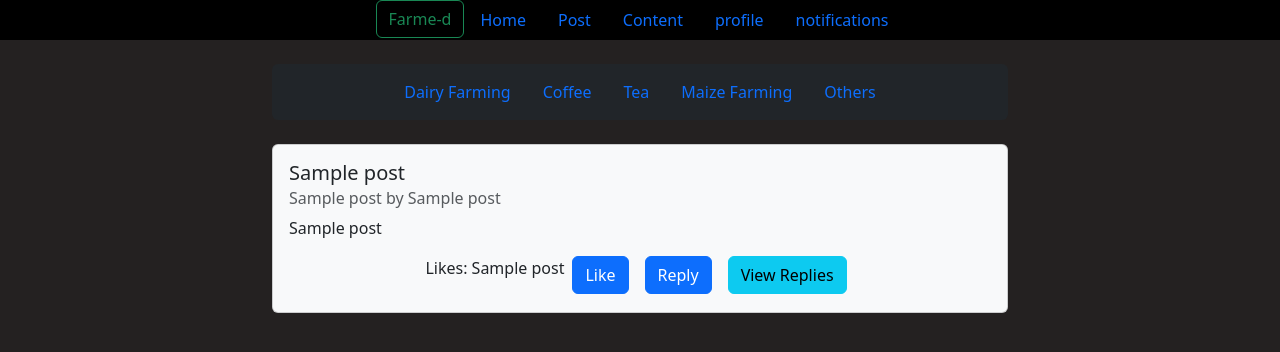
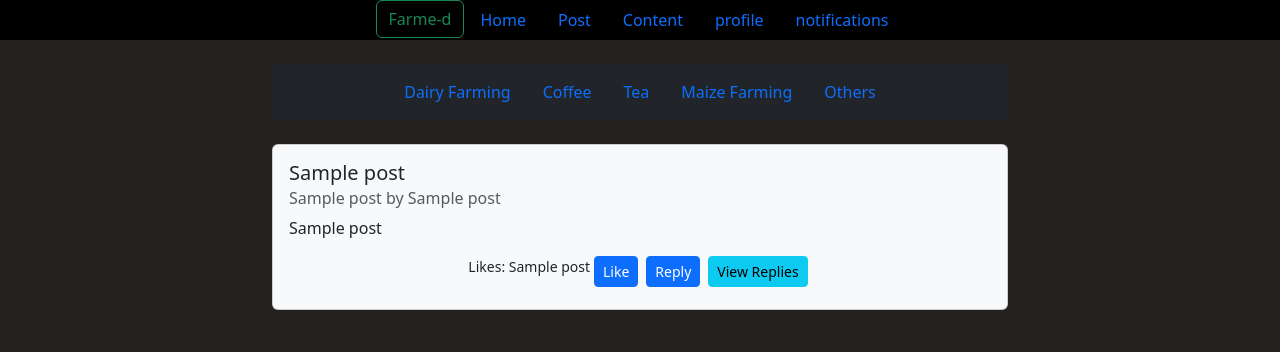
Before and after one commit to harun-kamande/farm-ed, a Flask app: template templates/content.html in a window 1280 px wide. Shown: the top 352 px of the page. Run offline with Flask 3, Linux system fonts and the light colour scheme; the template is opened without the code that fills it: most values are stand-ins (such as "Sample title", 1, 10 or a date in 2020).

Commit message:
system updates

```diff
--- a/app.py
+++ b/app.py
@@ -68,7 +68,6 @@ def content():
     return render_template("content.html", posts=posts, id=my_id[0][0], replies=replies)
 
 
-# Point to be explored
 @app.route("/login", methods=["POST", "GET"])
 def login():
     if request.method == "POST":
@@ -211,9 +210,17 @@ def dailyFarming():
     """)
 
     posts = cursor.fetchall()
+
+    cursor.execute("""
+        SELECT reply.id, reply.reply, reply.post_id, user_details.user_name
+        FROM reply
+        INNER JOIN user_details ON reply.user_id = user_details.id
+    """)
+    replies = cursor.fetchall()
+
     connection.close()
 
-    return render_template("content.html", posts=posts, id=my_id[0][0])
+    return render_template("content.html", posts=posts, id=my_id[0][0], replies=replies)
 
 
 @app.route("/coffee")
@@ -233,9 +240,18 @@ def coffee():
         ORDER BY posts.likes DESC
     """)
     posts = cursor.fetchall()
+    cursor.execute("""
+        SELECT reply.id, reply.reply, reply.post_id, user_details.user_name
+        FROM reply
+        INNER JOIN user_details ON reply.user_id = user_details.id
+    """)
+    replies = cursor.fetchall()
+
+    cursor.close()
     connection.close()
+
     if posts:
-        return render_template("content.html", posts=posts, id=my_id[0][0])
+        return render_template("content.html", posts=posts, id=my_id[0][0], replies=replies)
     else:
         return "No posts in this section "
 
@@ -258,10 +274,17 @@ def tea():
     """)
 
     posts = cursor.fetchall()
+
+    cursor.execute("""
+        SELECT reply.id, reply.reply, reply.post_id, user_details.user_name
+        FROM reply
+        INNER JOIN user_details ON reply.user_id = user_details.id
+    """)
+    replies = cursor.fetchall()
     connection.close()
 
     if posts:
-        return render_template("content.html", posts=posts, id=my_id[0][0])
+        return render_template("content.html", posts=posts, id=my_id[0][0], replies=replies)
     else:
         return "No posts in this section "
 
@@ -284,9 +307,16 @@ def maize_farming():
     """)
 
     posts = cursor.fetchall()
+
+    cursor.execute("""
+        SELECT reply.id, reply.reply, reply.post_id, user_details.user_name
+        FROM reply
+        INNER JOIN user_details ON reply.user_id = user_details.id
+    """)
+    replies = cursor.fetchall()
     connection.close()
     if posts:
-        return render_template("content.html", posts=posts, id=my_id[0][0])
+        return render_template("content.html", posts=posts, id=my_id[0][0], replies=replies)
     else:
         return "No posts in this section "
 
@@ -309,9 +339,16 @@ def others():
     """)
 
     posts = cursor.fetchall()
+
+    cursor.execute("""
+        SELECT reply.id, reply.reply, reply.post_id, user_details.user_name
+        FROM reply
+        INNER JOIN user_details ON reply.user_id = user_details.id
+    """)
+    replies = cursor.fetchall()
     connection.close()
     if posts:
-        return render_template("content.html", posts=posts, id=my_id[0][0])
+        return render_template("content.html", posts=posts, id=my_id[0][0], replies=replies)
     else:
         return "No posts in this section "
 
--- a/templates/content.html
+++ b/templates/content.html
@@ -30,50 +30,49 @@
       <!-- Posts Section -->
       {% if posts %}
       {% for post in posts %}
-
-      <!-- the below card will check if the post is yours or not before deciding the color to display with -->
       <div class="card mb-4 {% if post[0] == id %}bg-success text-white{% else %}bg-light{% endif %}">
         <div class="card-body">
           <h5 class="card-title">{{ post[2] }}</h5>
           <h6 class="card-subtitle mb-2 text-muted">{{ post[4] }} by {{ post[1] }}</h6>
           <p class="card-text">{{ post[3] }}</p>
           {% if post[7] %}
-          <div>
-            {% if post[7].endswith('.jpg') or post[7].endswith('.png') %}
-            <img src="{{ url_for('static', filename='uploads/' ~ post[7]) }}" class="img-fluid" alt="Image"
-              height="300px" width="300px">
+          <div class="media-container">
+            {% if post[7].endswith('.jpeg') or post[7].endswith('.png') or post[7].endswith('.jpg') or
+            post[7].endswith('.gif') %}
+            <img src="{{ url_for('static', filename='uploads/' ~ post[7]) }}" class="img-fluid" style="max-width: 100%;"
+              alt="Image">
             {% elif post[7].endswith('.mp4') %}
-            <video controls height="300px" width="300px" loop autoplay>
+            <video controls class="img-fluid" loop autoplay>
               <source src="{{ url_for('static', filename='uploads/' ~ post[7]) }}" type="video/mp4">
-              Your browser does not support the video tag.
+
             </video>
             {% endif %}
           </div>
           {% endif %}
           <div class="d-flex justify-content-center">
-            <!-- this displays the number of likes in a certain post -->
-            <p>Likes: {{ post[6] }}</p>
+            <p style="font-size: 14px;">Likes: {{ post[6] }}</p>
             <!-- Like Post Form -->
-            <form action="{{ url_for('like') }}" method="post" class="mx-2">
+            <form action="{{ url_for('like') }}" method="post" class="mx-1">
               <input type="hidden" id="post_id" name="post_id" value="{{ post[5] }}" />
-              <button type="submit" class="btn btn-primary">Like</button>
+              <button type="submit" class="btn btn-primary btn-sm">Like</button>
             </form>
 
             <!-- Reply Section -->
-            <div class="mx-2">
-              <button class="toggle-btn btn btn-primary" onclick="toggleVisibility(this)" type="button">Reply</button>
+            <div class="mx-1">
+              <button class="toggle-btn btn btn-primary btn-sm" onclick="toggleVisibility(this)"
+                type="button">Reply</button>
               <div style="display: none;" class="giving mt-2">
                 <form action="{{ url_for('reply') }}" method="post">
                   <input type="text" id="post_id" name="post_id" value="{{ post[5] }}" hidden>
                   <textarea class="textarea bg-light rounded" name="reply" id="reply" placeholder="Input"></textarea>
-                  <input type="submit" class="btn btn-primary mt-2" value="Submit">
+                  <input type="submit" class="btn btn-primary btn-sm mt-2" value="Submit">
                 </form>
               </div>
             </div>
 
             <!-- View Replies Section -->
-            <div class="mx-2">
-              <button class="toggle-btn btn btn-info" onclick="toggleVisibility(this)" type="button">View
+            <div class="mx-1">
+              <button class="toggle-btn btn btn-info btn-sm" onclick="toggleVisibility(this)" type="button">View
                 Replies</button>
               <div style="display: none;" class="giving mt-2">
                 {% for reply in replies %}
@@ -90,22 +89,23 @@
 
             <!-- Edit Post Section -->
             {% if post[0] == id %}
-            <div class="mx-2">
-              <button class="toggle-btn btn btn-warning" onclick="toggleVisibility(this)" type="button">Edit</button>
+            <div class="mx-1">
+              <button class="toggle-btn btn btn-warning btn-sm" onclick="toggleVisibility(this)"
+                type="button">Edit</button>
               <div style="display: none;" class="giving mt-2">
                 <form action="{{ url_for('edit') }}" method="post">
                   <input type="text" id="post_id" name="post_id" value="{{ post[5] }}" hidden>
                   <textarea class="textarea bg-light rounded" name="post_update" id="post_update"
                     placeholder="Input">{{ post[3] }}</textarea>
-                  <input type="submit" class="btn btn-warning mt-2" value="Submit">
+                  <input type="submit" class="btn btn-warning btn-sm mt-2" value="Submit">
                 </form>
               </div>
             </div>
 
             <!-- Delete Post Form -->
-            <form action="{{ url_for('delete_post') }}" method="post" class="mx-2">
+            <form action="{{ url_for('delete_post') }}" method="post" class="mx-1">
               <input type="hidden" name="id" value="{{ post[5] }}" />
-              <button type="submit" onclick="deleted_alert()" class="btn btn-danger">Delete</button>
+              <button type="submit" onclick="deleted_alert()" class="btn btn-danger btn-sm">Delete</button>
             </form>
             {% endif %}
           </div>
@@ -118,5 +118,4 @@
     </div>
   </div>
 </div>
-
 {% endblock %}
```
